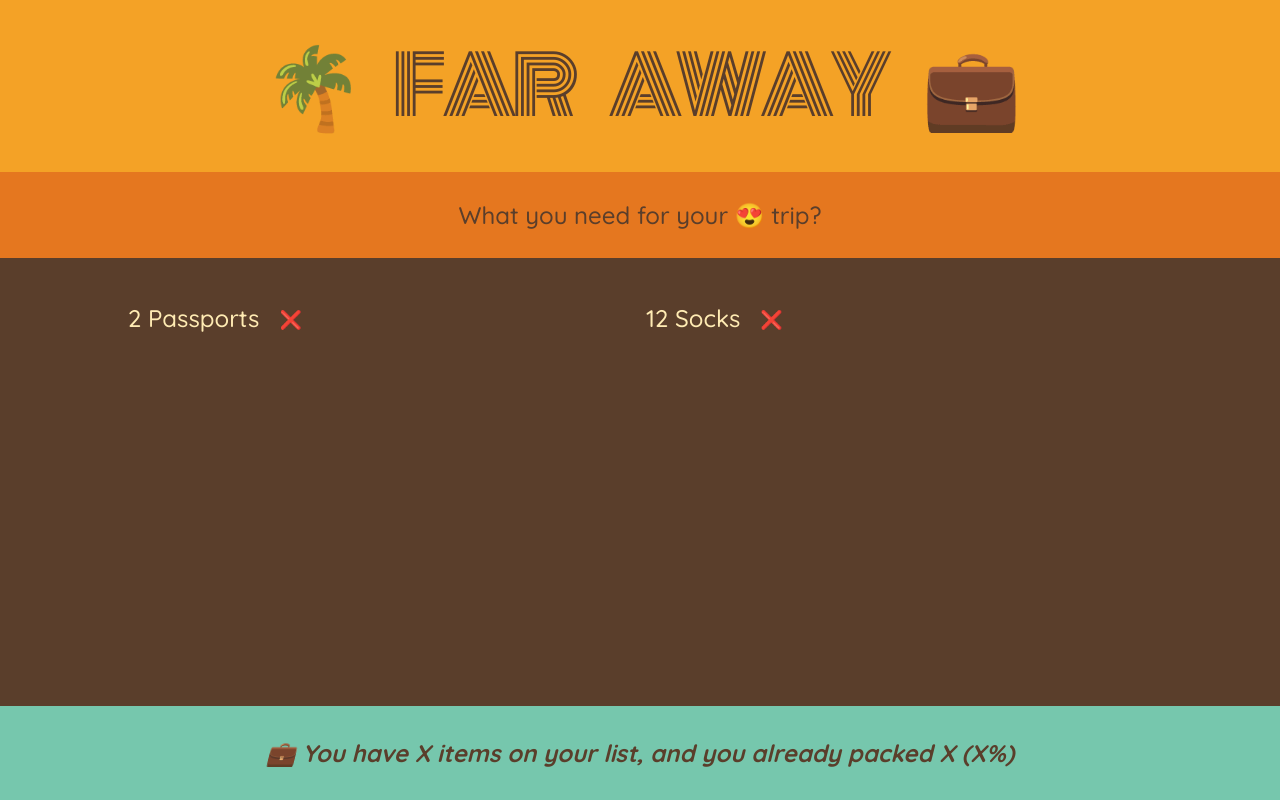
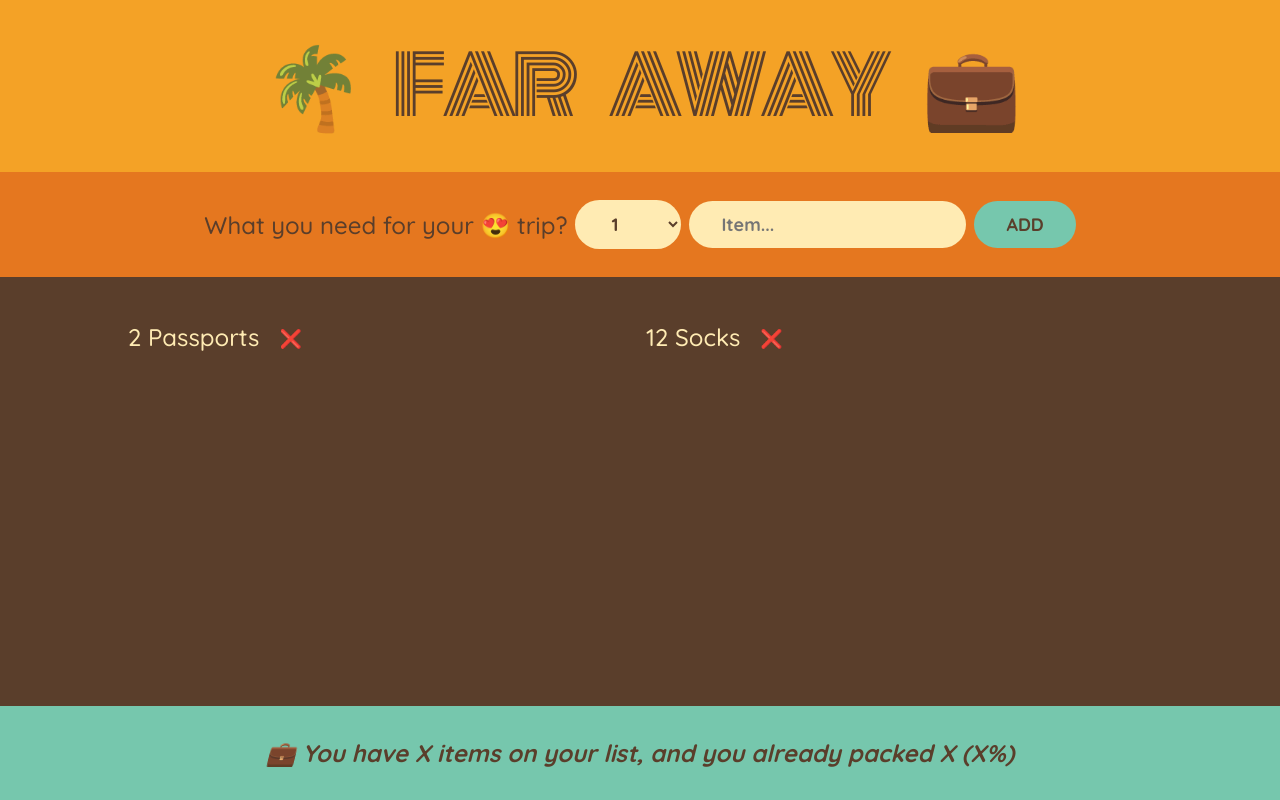
Before and after one commit to andrawicaksono/travel-list, a React (Create React App) app: page / in a window 1280 px wide. Built offline with nearby package versions, Linux system fonts and the light colour scheme.

Commit message:
build a form and handle submissions

```diff
--- a/src/App.js
+++ b/src/App.js
@@ -19,10 +19,23 @@
 }
 
 function Form() {
+  function handleSubmit(e) {
+    e.preventDefault();
+  }
+
   return (
-    <div className="add-form">
+    <form className="add-form" onSubmit={handleSubmit}>
       <p>What you need for your 😍 trip?</p>
-    </div>
+      <select>
+        {Array.from({ length: 20 }, (_, i) => i + 1).map((num) => (
+          <option value={num} key={num}>
+            {num}
+          </option>
+        ))}
+      </select>
+      <input type="text" placeholder="Item..." />
+      <button>Add</button>
+    </form>
   );
 }
 
@@ -31,7 +44,7 @@
     <div className="list">
       <ul>
         {initialItems.map((item) => (
-          <Item item={item} />
+          <Item item={item} key={item.id} />
         ))}
       </ul>
     </div>
```
